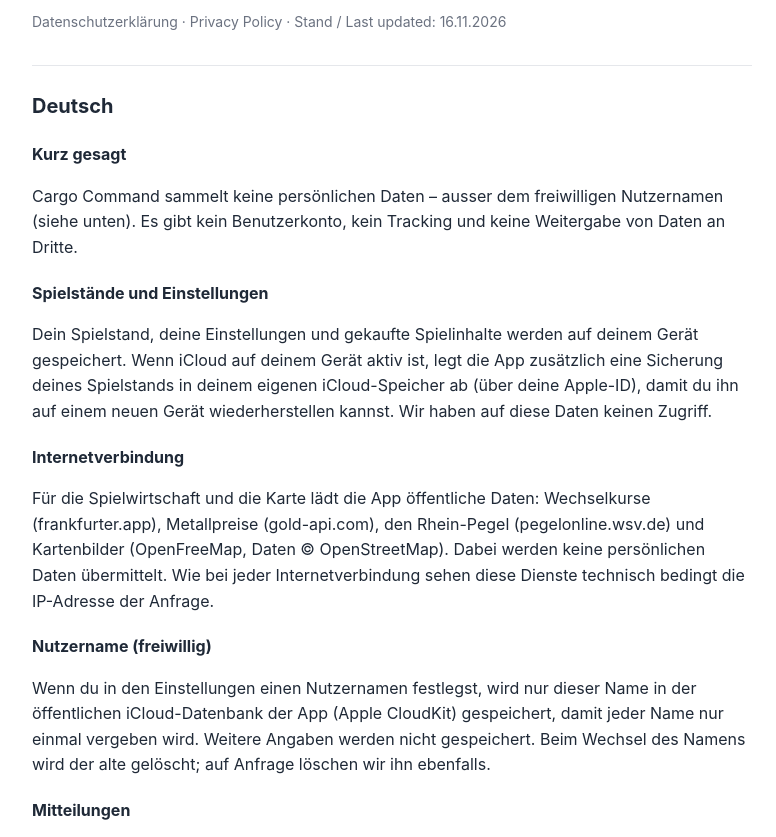
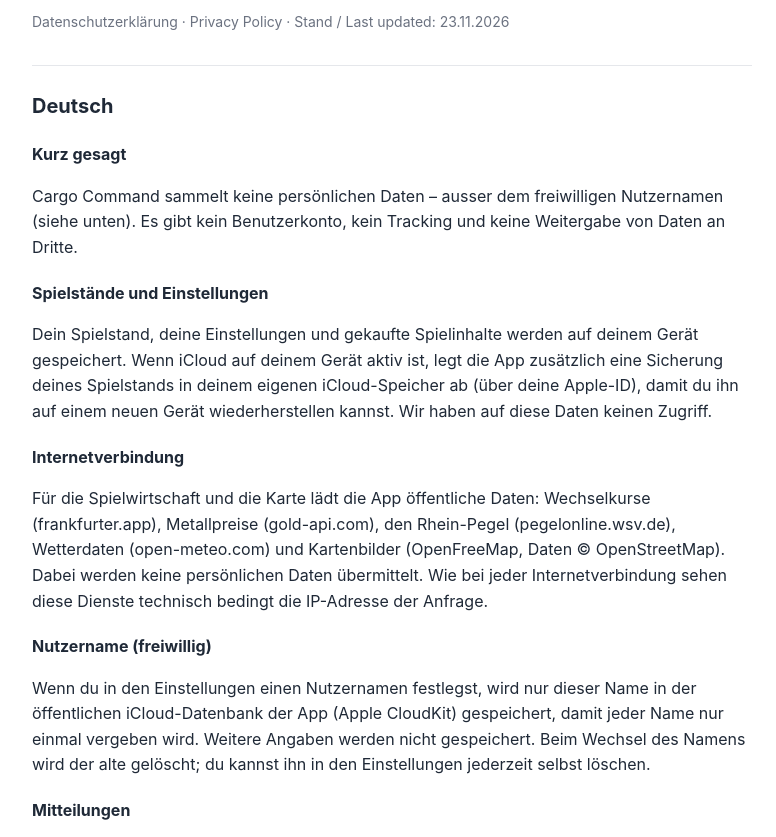
Before and after one commit to CargoCommand/cargo-command, a plain HTML site: page privacy.html in a window 1280 px wide. Shown: the part 80-917 px from the top of the page, without its empty margins (248-1024 px from the left). Drawn offline with Linux system fonts and the light colour scheme.

Commit message:
Update privacy policy: weather data source and username deletion
Co-Authored-By: Claude Opus 5.5 <noreply@anthropic.com>

```diff
--- a/privacy.html
+++ b/privacy.html
@@ -20,7 +20,7 @@
 <body>
 <main>
   <h1>Cargo Command</h1>
-  <p class="muted">Datenschutzerklärung · Privacy Policy · Stand / Last updated: 16.11.2026</p>
+  <p class="muted">Datenschutzerklärung · Privacy Policy · Stand / Last updated: 23.11.2026</p>
 
   <h2>Deutsch</h2>
   <h3>Kurz gesagt</h3>
@@ -28,9 +28,9 @@
   <h3>Spielstände und Einstellungen</h3>
   <p>Dein Spielstand, deine Einstellungen und gekaufte Spielinhalte werden auf deinem Gerät gespeichert. Wenn iCloud auf deinem Gerät aktiv ist, legt die App zusätzlich eine Sicherung deines Spielstands in deinem eigenen iCloud-Speicher ab (über deine Apple-ID), damit du ihn auf einem neuen Gerät wiederherstellen kannst. Wir haben auf diese Daten keinen Zugriff.</p>
   <h3>Internetverbindung</h3>
-  <p>Für die Spielwirtschaft und die Karte lädt die App öffentliche Daten: Wechselkurse (frankfurter.app), Metallpreise (gold-api.com), den Rhein-Pegel (pegelonline.wsv.de) und Kartenbilder (OpenFreeMap, Daten © OpenStreetMap). Dabei werden keine persönlichen Daten übermittelt. Wie bei jeder Internetverbindung sehen diese Dienste technisch bedingt die IP-Adresse der Anfrage.</p>
+  <p>Für die Spielwirtschaft und die Karte lädt die App öffentliche Daten: Wechselkurse (frankfurter.app), Metallpreise (gold-api.com), den Rhein-Pegel (pegelonline.wsv.de), Wetterdaten (open-meteo.com) und Kartenbilder (OpenFreeMap, Daten © OpenStreetMap). Dabei werden keine persönlichen Daten übermittelt. Wie bei jeder Internetverbindung sehen diese Dienste technisch bedingt die IP-Adresse der Anfrage.</p>
   <h3>Nutzername (freiwillig)</h3>
-  <p>Wenn du in den Einstellungen einen Nutzernamen festlegst, wird nur dieser Name in der öffentlichen iCloud-Datenbank der App (Apple CloudKit) gespeichert, damit jeder Name nur einmal vergeben wird. Weitere Angaben werden nicht gespeichert. Beim Wechsel des Namens wird der alte gelöscht; auf Anfrage löschen wir ihn ebenfalls.</p>
+  <p>Wenn du in den Einstellungen einen Nutzernamen festlegst, wird nur dieser Name in der öffentlichen iCloud-Datenbank der App (Apple CloudKit) gespeichert, damit jeder Name nur einmal vergeben wird. Weitere Angaben werden nicht gespeichert. Beim Wechsel des Namens wird der alte gelöscht; du kannst ihn in den Einstellungen jederzeit selbst löschen.</p>
   <h3>Mitteilungen</h3>
   <p>Wenn du es erlaubst, plant die App Erinnerungen direkt auf deinem Gerät (z. B. tägliche Belohnung). Dafür werden keine Daten an uns gesendet; du kannst sie jederzeit in den Einstellungen ausschalten.</p>
   <h3>Game Center</h3>
@@ -48,9 +48,9 @@
   <h3>Saved games and settings</h3>
   <p>Your saved games, settings and purchased game content are stored on your device. If iCloud is enabled on your device, the app also keeps a backup of your saved game in your own iCloud storage (via your Apple ID) so you can restore it on a new device. We have no access to this data.</p>
   <h3>Internet connection</h3>
-  <p>For the in-game economy and the map the app downloads public data: exchange rates (frankfurter.app), metal prices (gold-api.com), the Rhine water level (pegelonline.wsv.de) and map images (OpenFreeMap, data © OpenStreetMap). No personal data is sent. As with any internet request, these services technically see the requesting IP address.</p>
+  <p>For the in-game economy and the map the app downloads public data: exchange rates (frankfurter.app), metal prices (gold-api.com), the Rhine water level (pegelonline.wsv.de), weather data (open-meteo.com) and map images (OpenFreeMap, data © OpenStreetMap). No personal data is sent. As with any internet request, these services technically see the requesting IP address.</p>
   <h3>Username (optional)</h3>
-  <p>If you set a username in the settings, only that name is stored in the app's public iCloud database (Apple CloudKit) so that each name is used only once. Nothing else is stored. When you change the name, the old one is deleted; we also delete it on request.</p>
+  <p>If you set a username in the settings, only that name is stored in the app's public iCloud database (Apple CloudKit) so that each name is used only once. Nothing else is stored. When you change the name, the old one is deleted; you can delete it yourself at any time in the settings.</p>
   <h3>Notifications</h3>
   <p>If you allow it, the app schedules reminders directly on your device (e.g. daily reward). No data is sent to us; you can turn them off at any time in the settings.</p>
   <h3>Game Center</h3>
```
